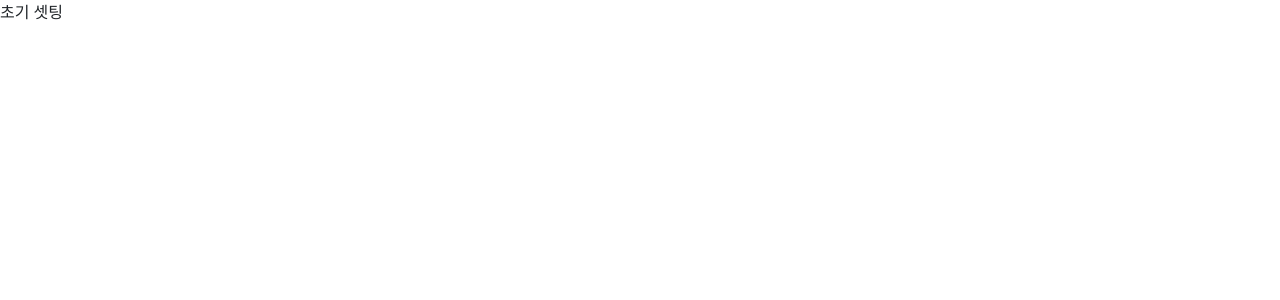
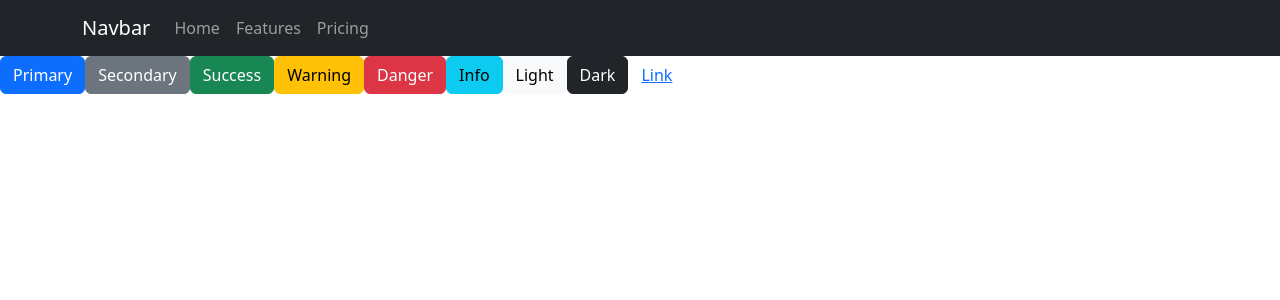
Before and after one commit to pzc0505/shop, a React (Vite) app: page / in a window 1280 px wide. Shown: the top 300 px of the page. Built offline with nearby package versions, Linux system fonts and the light colour scheme.

Commit message:
컴포넌트 추가

```diff
--- a/src/App.jsx
+++ b/src/App.jsx
@@ -2,6 +2,9 @@
 // import heroImg from './assets/hero.png'
 // import reactLogo from './assets/react.svg'
 // import viteLogo from './assets/vite.svg'
+
+
+import { Button, Container, Nav, Navbar } from 'react-bootstrap';
 import './App.css'
 import 'bootstrap/dist/css/bootstrap.min.css';
 
@@ -10,7 +13,26 @@ function App() {
 
   return (
     <div>
-      초기 셋팅
+      <Navbar bg="dark" data-bs-theme="dark">
+        <Container>
+          <Navbar.Brand href="#home">Navbar</Navbar.Brand>
+          <Nav className="me-auto">
+            <Nav.Link href="#home">Home</Nav.Link>
+            <Nav.Link href="#features">Features</Nav.Link>
+            <Nav.Link href="#pricing">Pricing</Nav.Link>
+          </Nav>
+        </Container>
+      </Navbar>
+
+      <Button variant="primary">Primary</Button>
+      <Button variant="secondary">Secondary</Button>
+      <Button variant="success">Success</Button>
+      <Button variant="warning">Warning</Button>
+      <Button variant="danger">Danger</Button>
+      <Button variant="info">Info</Button>
+      <Button variant="light">Light</Button>
+      <Button variant="dark">Dark</Button>
+      <Button variant="link">Link</Button>
     </div>
   )
 }
```
